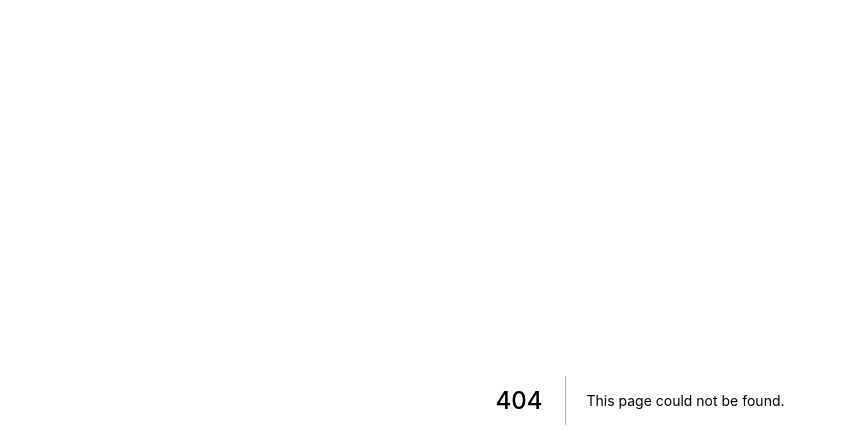
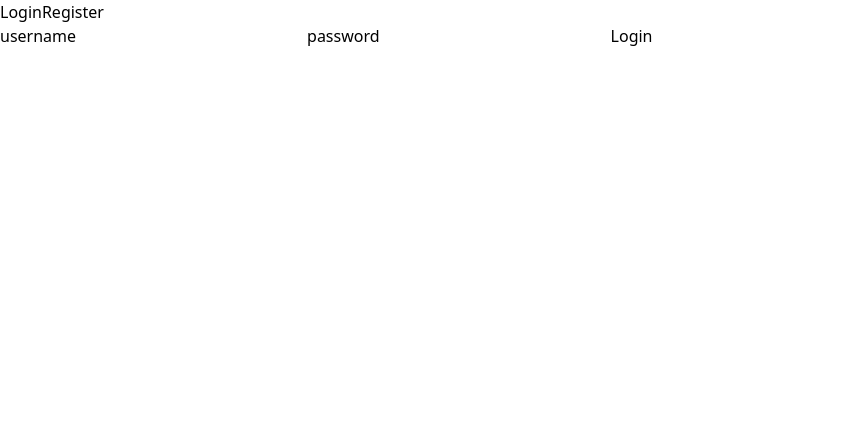
Before and after one commit to jspmarc/websocket-chat-app, a Next.js app: page /auth in a window 1280 px wide. Before the commit this address had no page. Shown: the top 448 px of the page, without its empty margins (0-846 px from the left). Built offline with nearby package versions, Linux system fonts and the light colour scheme.

Commit message:
feat: API and page for user auth

```diff
--- /dev/null
+++ b/pages/api/users/login.ts
@@ -0,0 +1,11 @@
+import { NextApiRequest, NextApiResponse } from 'next';
+
+const LoginHandler = (req: NextApiRequest, res: NextApiResponse) => {
+	if (req.method !== 'POST') {
+		return res.status(405).end();
+	}
+	console.log(req.body);
+	res.redirect('/').end();
+};
+
+export default LoginHandler;
--- /dev/null
+++ b/pages/api/users/register.ts
@@ -0,0 +1,11 @@
+import { NextApiRequest, NextApiResponse } from 'next';
+
+const RegisterHandler = (req: NextApiRequest, res: NextApiResponse) => {
+	if (req.method !== 'POST') {
+		return res.status(405).end();
+	}
+	console.log(req.body);
+	res.redirect('/').end();
+};
+
+export default RegisterHandler;
--- /dev/null
+++ b/pages/auth.tsx
@@ -0,0 +1,42 @@
+import { FC, ReactNode, useState } from 'react';
+import type { NextPage } from 'next';
+
+const FormField: FC<{ name: string; children: ReactNode }> = ({
+	name,
+	children,
+}) => {
+	return (
+		<>
+			<label htmlFor={name}>{children}</label>
+			<input type="text" name={name} id={name} />
+		</>
+	);
+};
+
+const Auth: NextPage = () => {
+	const [currentTabLogin, setCurrentTabLogin] = useState(true);
+	return (
+		<>
+			<div>
+				<button onClick={() => setCurrentTabLogin(true)}>Login</button>
+				<button onClick={() => setCurrentTabLogin(false)}>Register</button>
+			</div>
+			{(currentTabLogin && (
+				<form action="/api/users/login" method="POST">
+					<FormField name="username">username</FormField>
+					<FormField name="password">password</FormField>
+					<button type="submit">Login</button>
+				</form>
+			)) || (
+				<form action="/api/users/register" method="POST">
+					<FormField name="name">name</FormField>
+					<FormField name="username">username</FormField>
+					<FormField name="password">password</FormField>
+					<button type="submit">Register</button>
+				</form>
+			)}
+		</>
+	);
+};
+
+export default Auth;
```
